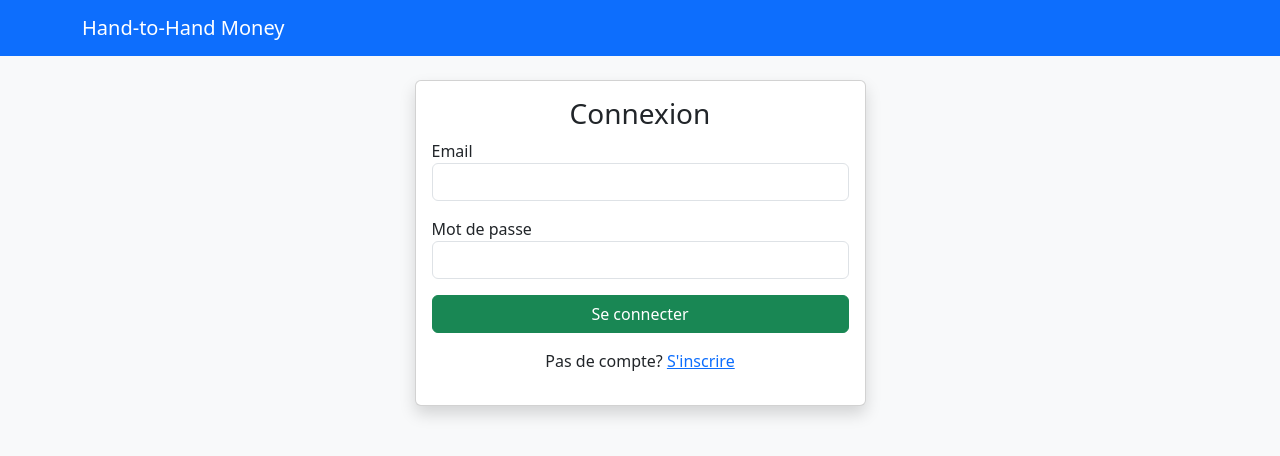
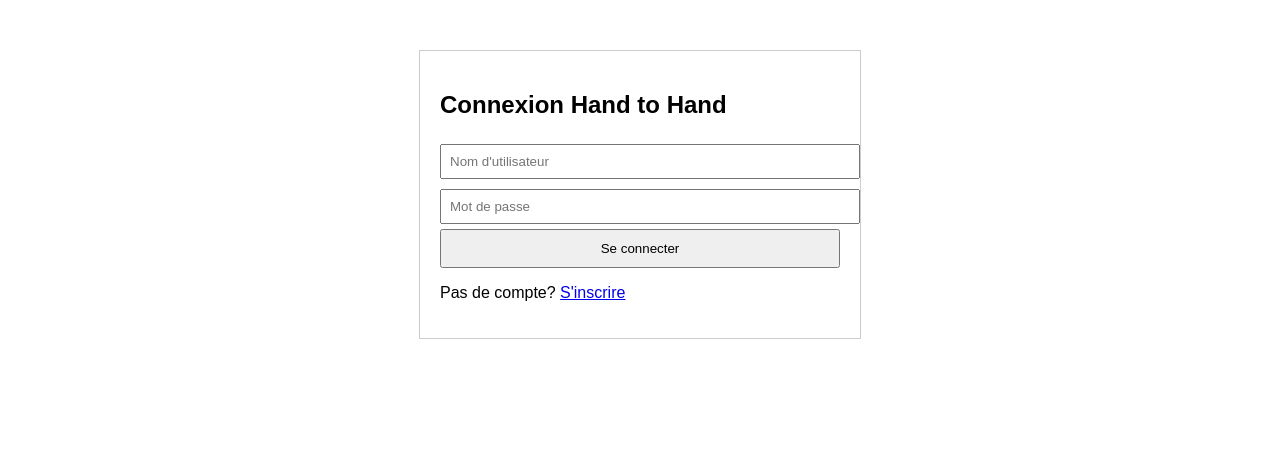
Before and after one commit to hand-to-hand-money/hand-to-hand-money, a Flask app: template templates/login.html in a window 1280 px wide. Shown: the top 456 px of the page. Run offline with Flask 3, Linux system fonts and the light colour scheme; the template is opened without the code that fills it, so the values that code supplies are empty.

Commit message:
Revamp login page with new HTML structure

```diff
--- a/templates/login.html
+++ b/templates/login.html
@@ -1,18 +1,13 @@
-{% extends "base.html" %}
-{% block content %}
-<div class="row justify-content-center">
-  <div class="col-md-5">
-    <div class="card shadow">
-      <div class="card-body">
-        <h3 class="card-title text-center">Connexion</h3>
-        <form method="POST">
-          <div class="mb-3"><label>Email</label><input type="email" name="email" class="form-control" required></div>
-          <div class="mb-3"><label>Mot de passe</label><input type="password" name="mdp" class="form-control" required></div>
-          <button type="submit" class="btn btn-success w-100">Se connecter</button>
-        </form>
-        <p class="text-center mt-3">Pas de compte? <a href="/register">S'inscrire</a></p>
-      </div>
-    </div>
-  </div>
-</div>
-{% endblock %}
+<!DOCTYPE html>
+<html><head><title>Connexion</title>
+<style>body{font-family:Arial; max-width:400px; margin:50px auto; padding:20px; border:1px solid #ccc;}</style>
+</head><body>
+<h2>Connexion Hand to Hand</h2>
+{% with messages = get_flashed_messages(with_categories=true) %}{% for c,m in messages %}<p class="{{c}}">{{m}}</p>{% endfor %}{% endwith %}
+<form method="POST">
+    <input type="text" name="username" placeholder="Nom d'utilisateur" required style="width:100%; padding:8px; margin:5px 0;">
+    <input type="password" name="password" placeholder="Mot de passe" required style="width:100%; padding:8px; margin:5px 0;">
+    <button type="submit" style="width:100%; padding:10px;">Se connecter</button>
+</form>
+<p>Pas de compte? <a href="{{ url_for('register') }}">S'inscrire</a></p>
+</body></html>
```
